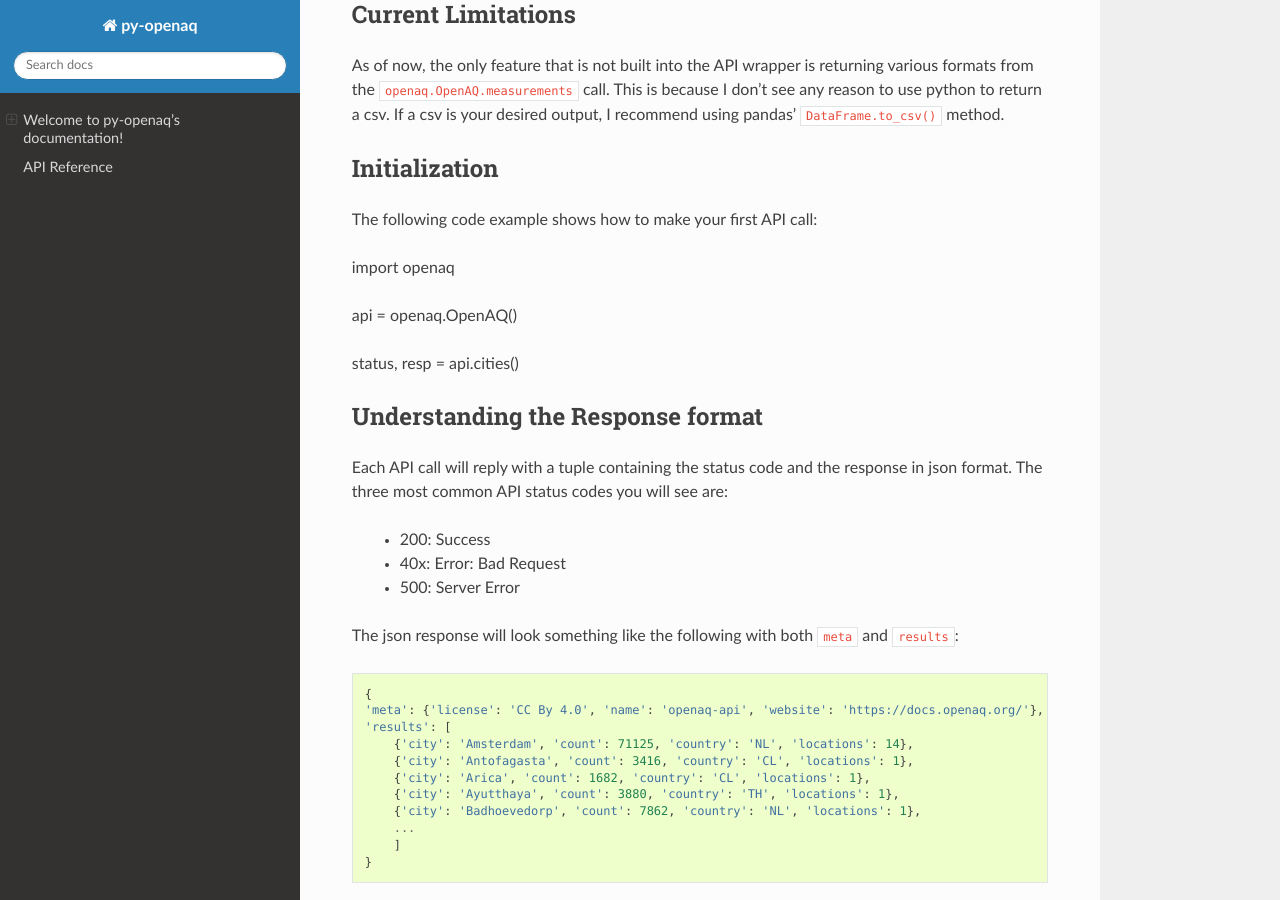
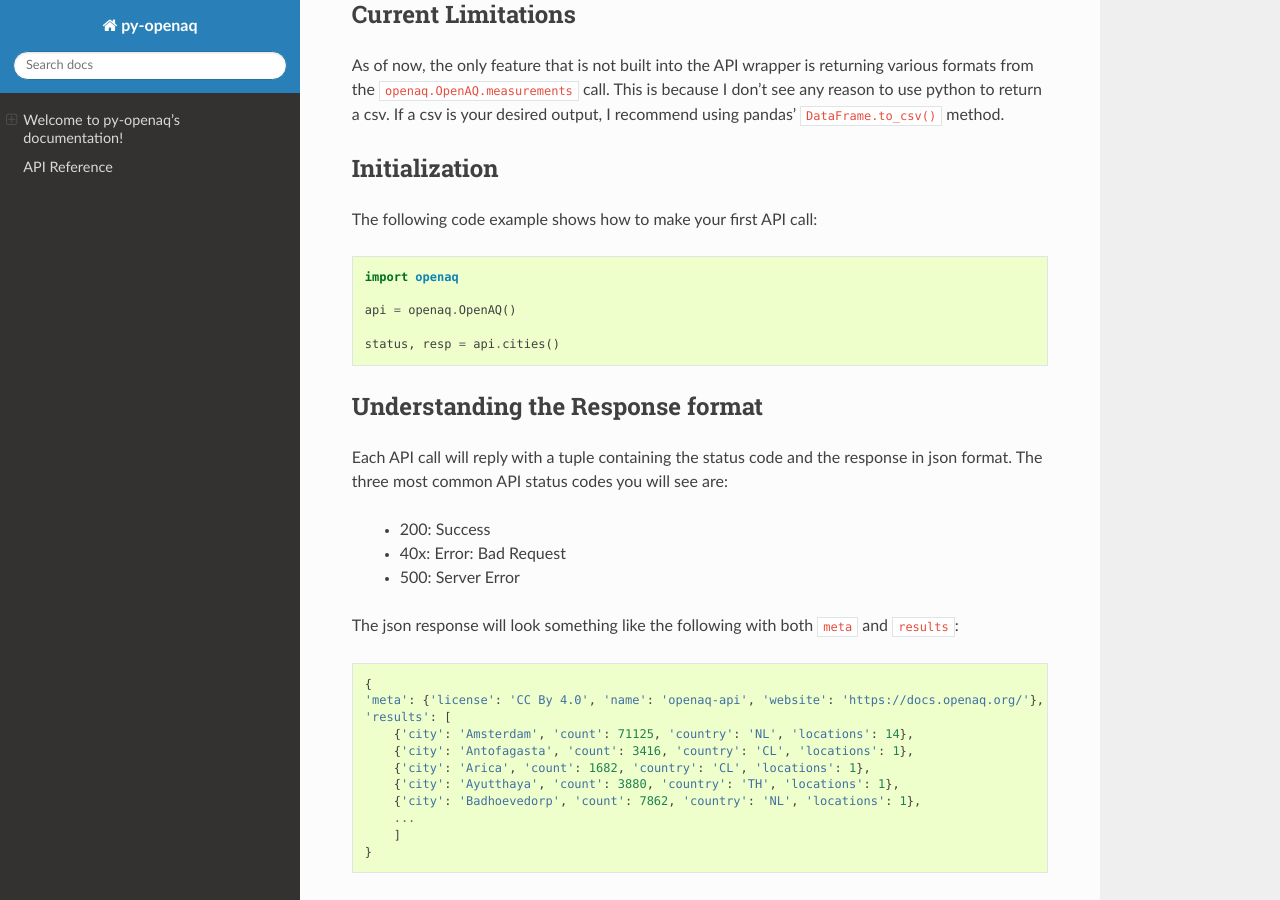
Before and after one commit to dhhagan/py-openaq, a Sphinx documentation site: the page built from docs/index.rst, in a window 1280 px wide and 900 px high, scrolled down 511 px. Built offline with Sphinx 7.4.7 and the Read the Docs theme 2.0.0, drawn with Linux system fonts in a browser that asks for light colours; some of the changed lines change nothing that is shown.

Commit message:
more mocking

```diff
--- a/docs/conf.py
+++ b/docs/conf.py
@@ -19,7 +19,7 @@ import sphinx_rtd_theme
 # Mock things
 import mock
 
-MOCK_MODULES = ['pandas']
+MOCK_MODULES = ['pandas', 'openaq']
 for each in MOCK_MODULES:
     sys.modules[each] = mock.Mock()
 
--- a/docs/index.rst
+++ b/docs/index.rst
@@ -33,11 +33,11 @@ Initialization
 
 The following code example shows how to make your first API call::
 
-import openaq
+    import openaq
 
-api = openaq.OpenAQ()
+    api = openaq.OpenAQ()
 
-status, resp = api.cities()
+    status, resp = api.cities()
 
 Understanding the Response format
 ---------------------------------
```
